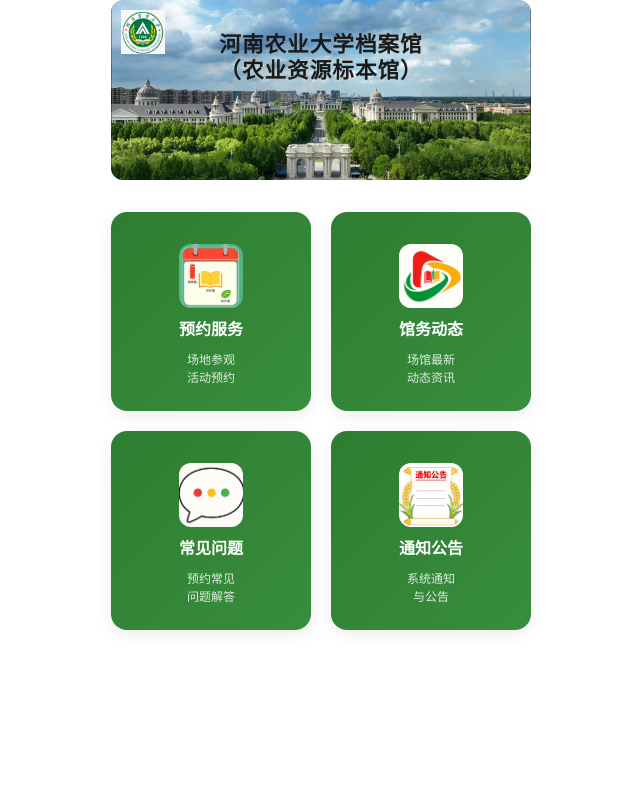
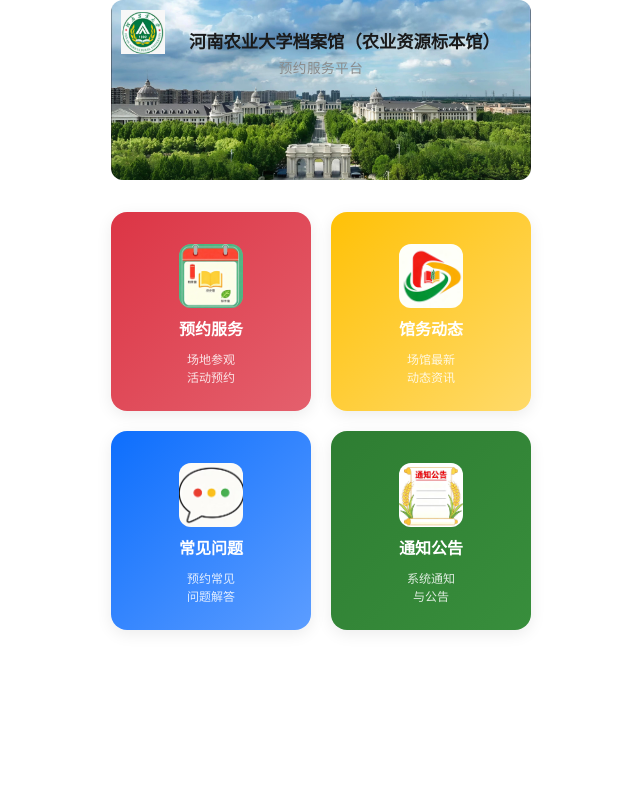
Before and after one commit to ty09monster/ReservationSystem, a Flask app: page / in a window 1280 px wide. Shown: the whole page, without its empty margins (319-959 px from the left). Run offline with Flask 3, Linux system fonts and the light colour scheme; some libraries are stand-ins or nearby versions.

Commit message:
ui: 首页及landing页样式调整
- landing页标题字体调大，四入口按钮改为红黄蓝绿
- index页卡片顺序互换，更新标题文字，移除描述
- 箭头替换为t1/t2图片并调整尺寸

```diff
--- a/archive_system/static/css/h5.css
+++ b/archive_system/static/css/h5.css
@@ -489,6 +489,14 @@ body {
   color: var(--text-tertiary);
   flex-shrink: 0;
   transition: transform 0.25s ease;
+  display: flex;
+  align-items: center;
+  justify-content: center;
+}
+.action-arrow img {
+  width: 36px;
+  height: 36px;
+  object-fit: contain;
 }
 .action-card:active .action-arrow {
   transform: translateX(4px);
--- a/archive_system/templates/landing.html
+++ b/archive_system/templates/landing.html
@@ -49,11 +49,15 @@
         }
 
         .landing-header h1 {
-            font-size: clamp(1.05rem, 3.5vw, 1.35rem);
+            font-size: clamp(0.9rem, 3.4vw, 1.08rem);
             font-weight: 700;
             color: var(--text-primary);
             margin: 0;
-            letter-spacing: 1px;
+            letter-spacing: 0;
+            padding-left: 62px;
+            padding-right: 4px;
+            text-align: left;
+            white-space: nowrap;
         }
 
         .landing-header p {
@@ -75,7 +79,6 @@
         }
 
         .module-card {
-            background: linear-gradient(135deg, var(--green-600) 0%, var(--green-500) 100%);
             border-radius: var(--radius-lg);
             padding: clamp(18px, 4vh, 32px) clamp(10px, 3vw, 20px) clamp(14px, 3vh, 24px);
             text-align: center;
@@ -90,6 +93,23 @@
             gap: clamp(6px, 1.5vh, 12px);
             min-height: clamp(100px, 22vh, 150px);
             color: #fff;
+        }
+
+        .module-card.card-red {
+            background: linear-gradient(135deg, #dc3545 0%, #e4606d 100%);
+        }
+
+        .module-card.card-yellow {
+            background: linear-gradient(135deg, #ffc107 0%, #ffda6a 100%);
+            color: #333;
+        }
+
+        .module-card.card-blue {
+            background: linear-gradient(135deg, #0d6efd 0%, #5c9dff 100%);
+        }
+
+        .module-card.card-green {
+            background: linear-gradient(135deg, var(--green-600) 0%, var(--green-500) 100%);
         }
 
         .module-card:active {
@@ -138,30 +158,30 @@
         <div class="landing-header">
             <img src="{{ url_for('static', filename='images/emblem.png') }}" alt="校徽" class="emblem"
                 onerror="this.style.display='none'">
-            <h1>河南农业大学档案馆<br>（农业资源标本馆）</h1>
+            <h1>河南农业大学档案馆（农业资源标本馆）</h1>
             <p class="subtitle">预约服务平台</p>
         </div>
 
         <div class="module-grid">
-            <a href="{{ url_for('h5.index') }}" class="module-card">
+            <a href="{{ url_for('h5.index') }}" class="module-card card-red">
                 <div class="module-icon"><img src="{{ url_for('static', filename='images/预约服务.png') }}" alt="预约服务">
                 </div>
                 <h2 class="module-title">预约服务</h2>
                 <p class="module-desc">场地参观<br>活动预约</p>
             </a>
-            <a href="{{ url_for('h5.venue_news') }}" class="module-card">
+            <a href="{{ url_for('h5.venue_news') }}" class="module-card card-yellow">
                 <div class="module-icon"><img src="{{ url_for('static', filename='images/馆务动态.jpg') }}" alt="馆务动态">
                 </div>
                 <h2 class="module-title">馆务动态</h2>
                 <p class="module-desc">场馆最新<br>动态资讯</p>
             </a>
-            <a href="{{ url_for('h5.faq') }}" class="module-card">
+            <a href="{{ url_for('h5.faq') }}" class="module-card card-blue">
                 <div class="module-icon"><img src="{{ url_for('static', filename='images/常见问题.jpg') }}" alt="常见问题">
                 </div>
                 <h2 class="module-title">常见问题</h2>
                 <p class="module-desc">预约常见<br>问题解答</p>
             </a>
-            <a href="{{ url_for('h5.announcements') }}" class="module-card">
+            <a href="{{ url_for('h5.announcements') }}" class="module-card card-green">
                 <div class="module-icon"><img src="{{ url_for('static', filename='images/通知公告.jpg') }}" alt="通知公告">
                 </div>
                 <h2 class="module-title">通知公告</h2>
```
Also changed, not shown: archive_system/templates/index.html (+11 -12 lines), archive_system/static/images/t1.png (added), archive_system/static/images/t2.png (added).
